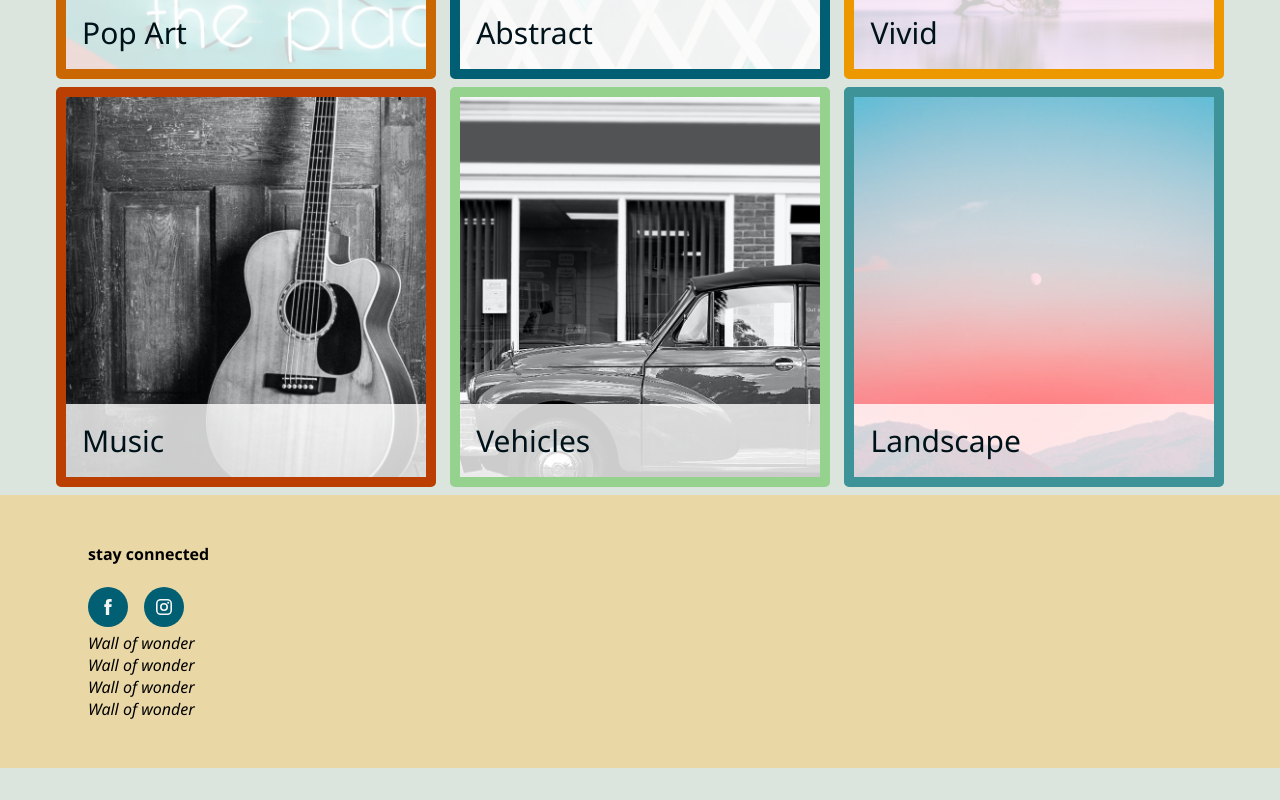
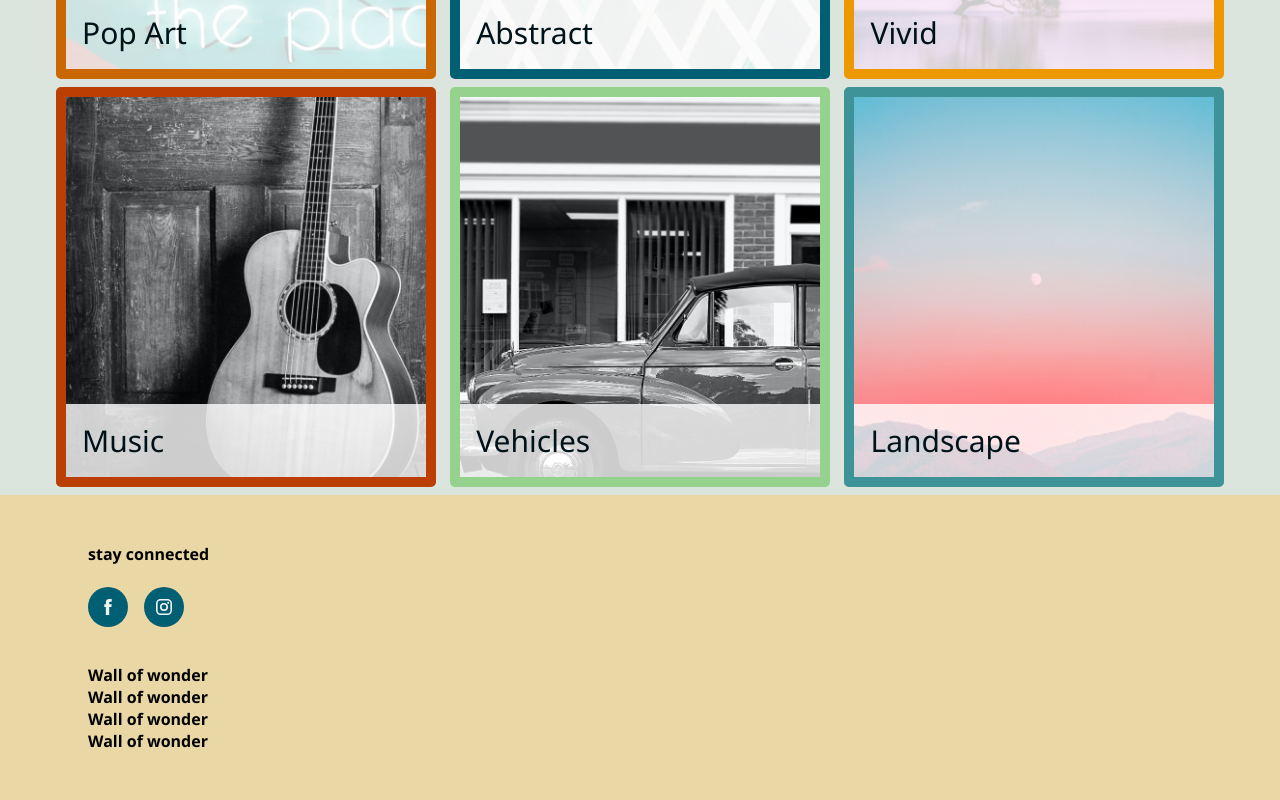
Before and after one commit to akgmage/responsive-photo-collections, an Angular app: page / in a window 1280 px wide. Shown: the part 882-1682 px from the top of the page. Before the commit the page ends 1650 px from the top, so only its background shows below. Built offline with nearby package versions, Linux system fonts and the light colour scheme.

Commit message:
add margin top of 2rem for address and change font to normal bold

```diff
--- a/src/app/app.component.scss
+++ b/src/app/app.component.scss
@@ -111,6 +111,11 @@ footer ul {
 footer li {
   margin-right: 1rem;
 }
+footer address {
+  font-style: normal;
+  margin-top: 2rem;
+  font-weight: bold;
+}
 /* Initial mobile layout: a series of images stacked on top of each other with the figure caption over the image. */
 
 /* At this breakpoint, transition to 2 figures per line */
```
